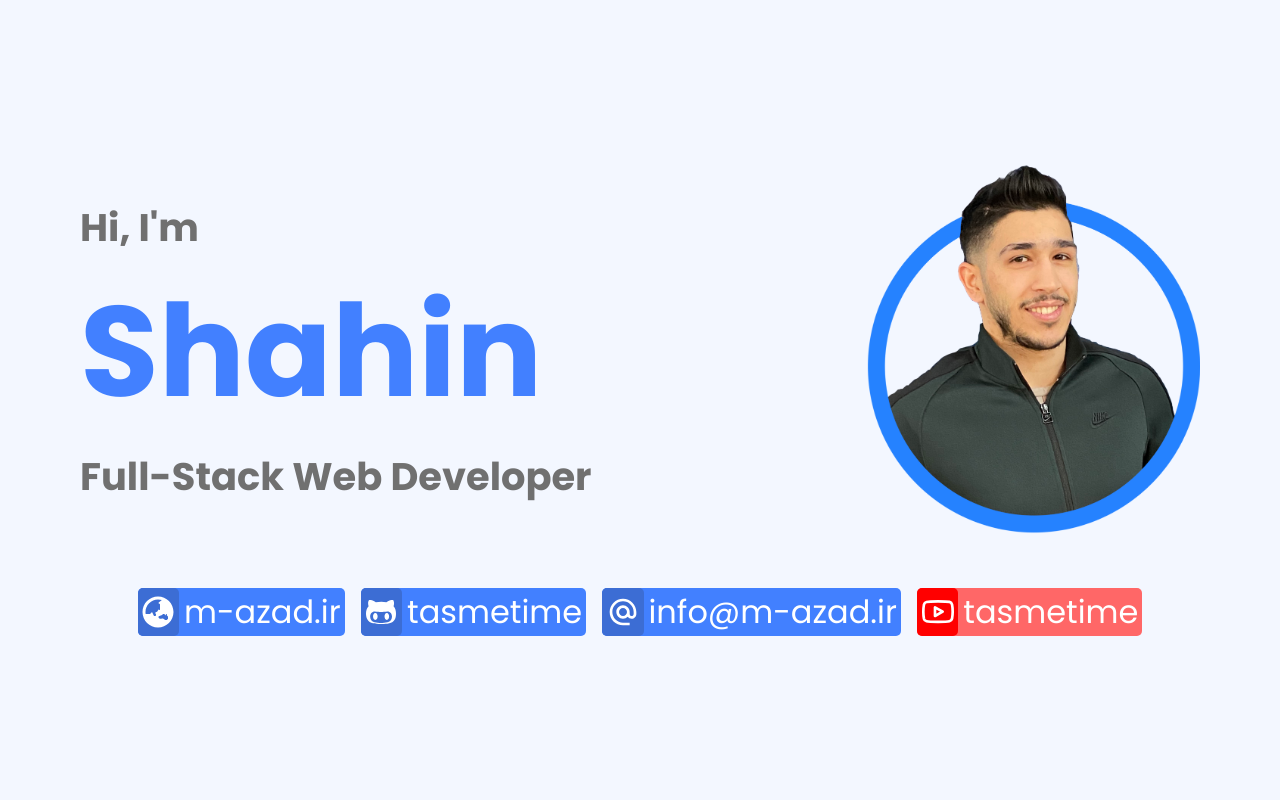
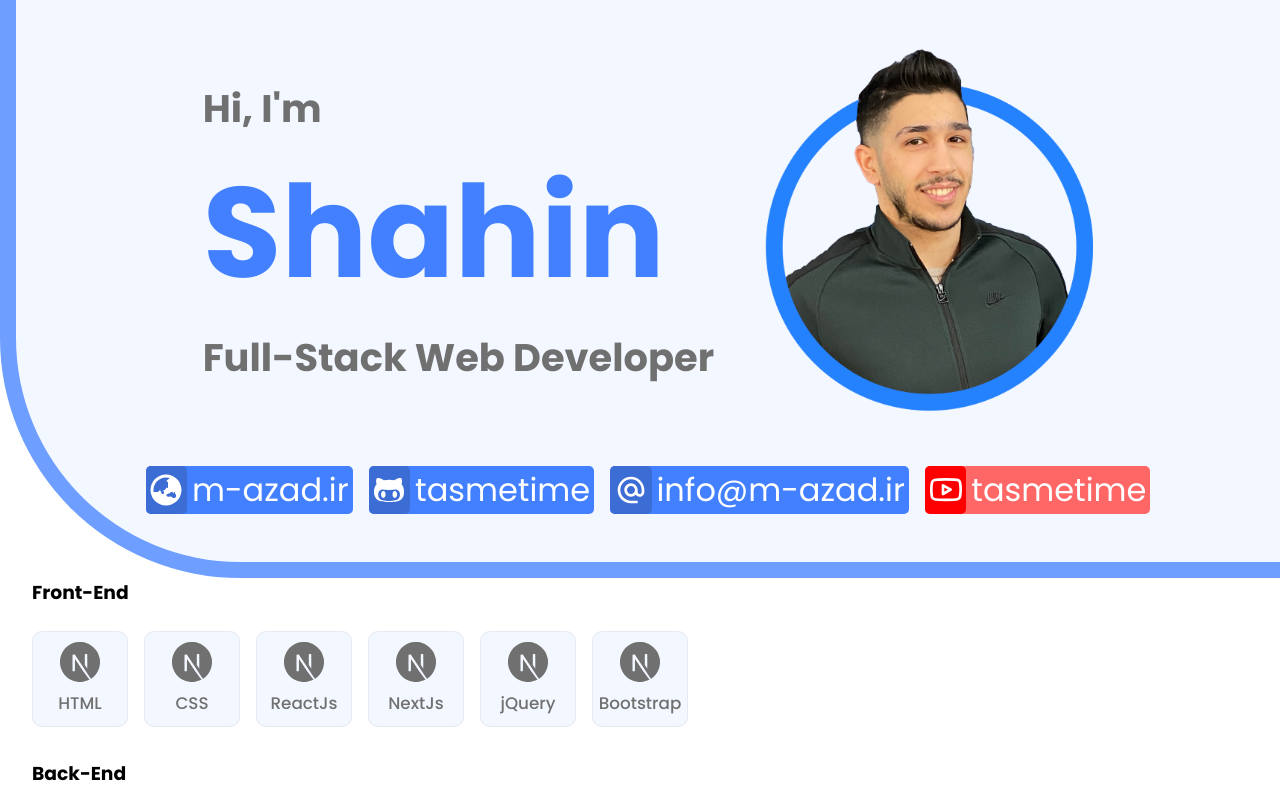
Before and after one commit to TasmeTime/portfolio-2022-resume-based, a React (Create React App) app: page / in a window 1280 px wide. Built offline with nearby package versions, Linux system fonts and the light colour scheme.

Commit message:
"Stacks" section added

```diff
--- a/package.json
+++ b/package.json
@@ -10,6 +10,7 @@
     "@types/node": "^16.11.26",
     "@types/react": "^17.0.39",
     "@types/react-dom": "^17.0.13",
+    "framer-motion": "^6.2.8",
     "react": "^17.0.2",
     "react-dom": "^17.0.2",
     "react-icons": "^4.3.1",
--- a/src/App.tsx
+++ b/src/App.tsx
@@ -1,11 +1,16 @@
-import React from "react";
+import React, { useState } from "react";
 import styled from "styled-components";
 import { Colors } from "./assets/Colors";
 import Hero from "./assets/components/Hero";
-
+import { AnimatePresence, motion } from "framer-motion";
+import Stacks from "./assets/components/Stacks";
 const AppEl = styled.div`
   width: 100vw;
   height: 100vh;
+  display: flex;
+  flex-direction: column;
+  overflow-x: hidden;
+  overflow-y: auto;
   position: relative;
   background-color: ${Colors.White};
 `;
@@ -14,6 +19,7 @@ function App() {
   return (
     <AppEl>
       <Hero />
+      <Stacks />
     </AppEl>
   );
 }
--- a/src/assets/Colors.ts
+++ b/src/assets/Colors.ts
@@ -2,10 +2,12 @@ export const Colors = {
   Primary: "#4280FF",
   PrimaryBg: "#F3F7FF ",
   PrimaryDark: "#3C6DD4",
+  PrimaryBorder: "#6E9EFF",
   White: "#FFFFFF",
   Black: "#232323",
   Red: "#FF0000",
   Gray: "#707070",
   GrayFade: "#F8F8F8",
   RedHighlight: "#FF6767",
+  StackSliderItemBorder: "rgba(112,112,112,.1)",
 };
--- a/src/assets/components/HeroLink.tsx
+++ b/src/assets/components/Hero/HeroLink.tsx
@@ -1,6 +1,7 @@
 import styled from "styled-components";
 import { IconType } from "react-icons";
-import { Colors } from "../Colors";
+import { Colors } from "../../Colors";
+import { motion } from "framer-motion";
 
 interface HeroLinkProps {
   Text: string;
@@ -16,7 +17,7 @@ interface IconHolderProps {
   bgColor: string;
 }
 
-const HeroLinkEl = styled.span<{
+const HeroLinkEl = styled(motion.span)<{
   bgColor?: string;
   color?: string;
 }>`
@@ -44,18 +45,36 @@ const IconHolder = styled.span<{
   background-color: ${(p) => (p.bgColor ? p.bgColor : Colors.PrimaryDark)};
 `;
 
-const TextHolder = styled.span`
+const TextHolder = styled(motion.span)`
   font-size: 2.5vw;
 `;
 
 export default function HeroLink(props: HeroLinkProps) {
   const { Text, Icon, Color, BgColor, IconBgColor, IconColor } = props;
   return (
-    <HeroLinkEl color={Color} bgColor={BgColor}>
+    <HeroLinkEl
+      color={Color}
+      bgColor={BgColor}
+      transition={{ duration: 0.5 }}
+      initial={{
+        opacity: 0,
+        y: 50,
+      }}
+      animate={{
+        opacity: 1,
+        y: 0,
+      }}
+    >
       <IconHolder color={IconColor} bgColor={IconBgColor}>
         <Icon />
       </IconHolder>
-      <TextHolder>{Text}</TextHolder>
+      <TextHolder
+        exit={{ left: -200 }}
+        initial={{ opacity: 0 }}
+        animate={{ opacity: 1 }}
+      >
+        {Text}
+      </TextHolder>
     </HeroLinkEl>
   );
 }
--- a/src/assets/components/Hero/index.tsx
+++ b/src/assets/components/Hero/index.tsx
@@ -3,12 +3,13 @@ import styled from "styled-components";
 import { FaGlobeAsia, FaGithubAlt } from "react-icons/fa";
 import { MdAlternateEmail } from "react-icons/md";
 import { FiYoutube } from "react-icons/fi";
-import HeroLink from "../HeroLink";
+import HeroLink from "./HeroLink";
 import { HeroData } from "../../Data";
 import PortraitIms from "../../images/portrait.png";
 import { Colors } from "../../Colors";
+import { motion } from "framer-motion";
 
-const HeroEl = styled.article`
+const HeroEl = styled(motion.article)`
   display: flex;
   flex-direction: column;
   height: 100%;
@@ -17,15 +18,21 @@ const HeroEl = styled.article`
   gap: 3rem;
   align-items: center;
   background-color: ${Colors.PrimaryBg};
-  padding: 1rem 5rem;
+  padding: 3rem 5rem;
+  border-radius: 0 0 0 15rem;
+  border-left: 1rem solid ${Colors.PrimaryBorder};
+  border-bottom: 1rem solid ${Colors.PrimaryBorder};
 `;
 const TopContainer = styled.div`
   display: flex;
+  align-items: center;
+  justify-content: center;
+  gap: 3rem;
   width: 100%;
 `;
 const LeftSection = styled.div`
   display: flex;
-  flex: 1;
+
   justify-content: center;
   flex-direction: column;
 `;
@@ -38,7 +45,7 @@ const Name = styled.h1`
   color: ${Colors.Primary};
 `;
 const After = styled(Before)``;
-const ImageContainer = styled.img`
+const ImageContainer = styled(motion.img)`
   width: 30%;
   min-width: 120px;
 `;
--- /dev/null
+++ b/src/assets/components/Stacks/StackSlider.tsx
@@ -0,0 +1,53 @@
+import { IconType } from "react-icons";
+import styled from "styled-components";
+import { SiNextdotjs } from "react-icons/si";
+import StackSliderItem, { StackSliderItemProps } from "./StackSliderItem";
+
+interface StackSliderProps {
+  Title: string;
+  Items: Array<StackSliderItemProps>;
+}
+const StackSliderEl = styled.article`
+  display: flex;
+  flex-direction: column;
+`;
+const TitleEl = styled.h3`
+  margin-left: 2rem;
+`;
+const ItemsHolder = styled.div`
+  width: 100%;
+  padding: 1.5rem 2rem;
+  display: flex;
+  overflow-y: hidden;
+  overflow-x: auto;
+  gap: 1rem;
+  scrollbar-width: 0;
+
+  ::-webkit-scrollbar {
+    display: none;
+    width: 0;
+  }
+`;
+
+export default function StackSlider(props: StackSliderProps) {
+  const { Title, Items } = props;
+  return (
+    <StackSliderEl>
+      <TitleEl>{Title}</TitleEl>
+      <ItemsHolder>
+        {Items.map((item) => {
+          return (
+            <StackSliderItem
+              key={item.Id}
+              Id={item.Id}
+              Title={item.Title}
+              Icon={item.Icon}
+              Color={item.Color}
+              BgColor={item.BgColor}
+            />
+          );
+        })}
+      </ItemsHolder>
+    </StackSliderEl>
+  );
+}
--- /dev/null
+++ b/src/assets/components/Stacks/StackSliderItem.tsx
@@ -0,0 +1,43 @@
+import { IconType } from "react-icons";
+import styled from "styled-components";
+import { Colors } from "../../Colors";
+export interface StackSliderItemProps {
+  Id: number;
+  Title: string;
+  Icon: IconType;
+  Color?: string;
+  BgColor?: string;
+  IconSize?: string;
+}
+
+const StackSliderItemEl = styled.div`
+  display: flex;
+  flex-direction: column;
+  justify-content: center;
+  align-items: center;
+  min-width: 6rem;
+  min-height: 6rem;
+  gap: 0.5rem;
+  color: ${Colors.Gray};
+  background-color: ${Colors.PrimaryBg};
+  border-radius: 10px;
+  border: 1px solid ${Colors.StackSliderItemBorder};
+
+  svg {
+    font-size: 2.5rem;
+  }
+`;
+const TitleEl = styled.h4`
+  font-size: 1.05rem;
+  font-weight: 500;
+`;
+
+export default function StackSliderItem(props: StackSliderItemProps) {
+  const { Id, Title, Icon, Color, BgColor, IconSize } = props;
+  return (
+    <StackSliderItemEl>
+      <Icon />
+      <TitleEl>{Title}</TitleEl>
+    </StackSliderItemEl>
+  );
+}
--- /dev/null
+++ b/src/assets/components/Stacks/index.tsx
@@ -0,0 +1,53 @@
+import { SiNextdotjs } from "react-icons/si";
+import styled from "styled-components";
+import StackSlider from "./StackSlider";
+import { StackSliderItemProps } from "./StackSliderItem";
+
+const AllStacks: Array<StackSliderItemProps> = [
+  {
+    Id: 1,
+    Title: "HTML",
+    Icon: SiNextdotjs,
+  },
+  {
+    Id: 2,
+    Title: "CSS",
+    Icon: SiNextdotjs,
+  },
+  {
+    Id: 3,
+    Title: "ReactJs",
+    Icon: SiNextdotjs,
+  },
+  {
+    Id: 4,
+    Title: "NextJs",
+    Icon: SiNextdotjs,
+  },
+  {
+    Id: 5,
+    Title: "jQuery",
+    Icon: SiNextdotjs,
+  },
+  {
+    Id: 6,
+    Title: "Bootstrap",
+    Icon: SiNextdotjs,
+  },
+];
+
+const StacksEl = styled.article`
+  min-height: 3000px;
+  display: flex;
+  flex-direction: column;
+  gap: 0.5rem;
+`;
+
+export default function Stacks() {
+  return (
+    <StacksEl>
+      <StackSlider Title="Front-End" Items={AllStacks} />
+      <StackSlider Title="Back-End" Items={AllStacks} />
+    </StacksEl>
+  );
+}
```
Also changed, not shown: 1 other file (tests, documents, lock files or other folders).
